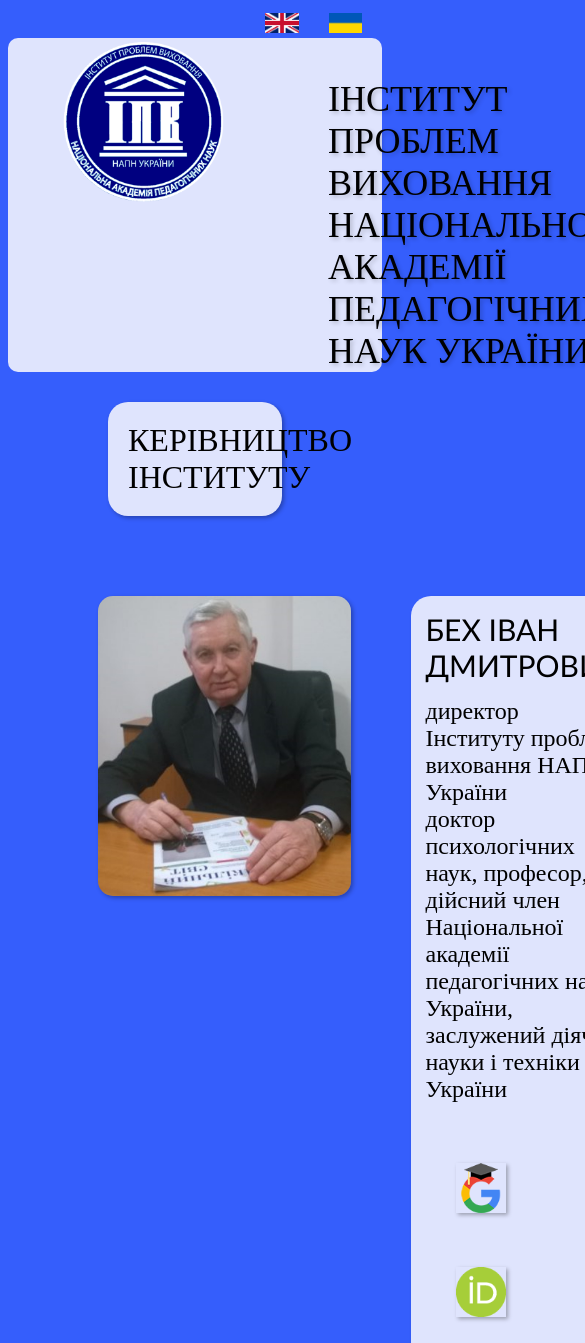
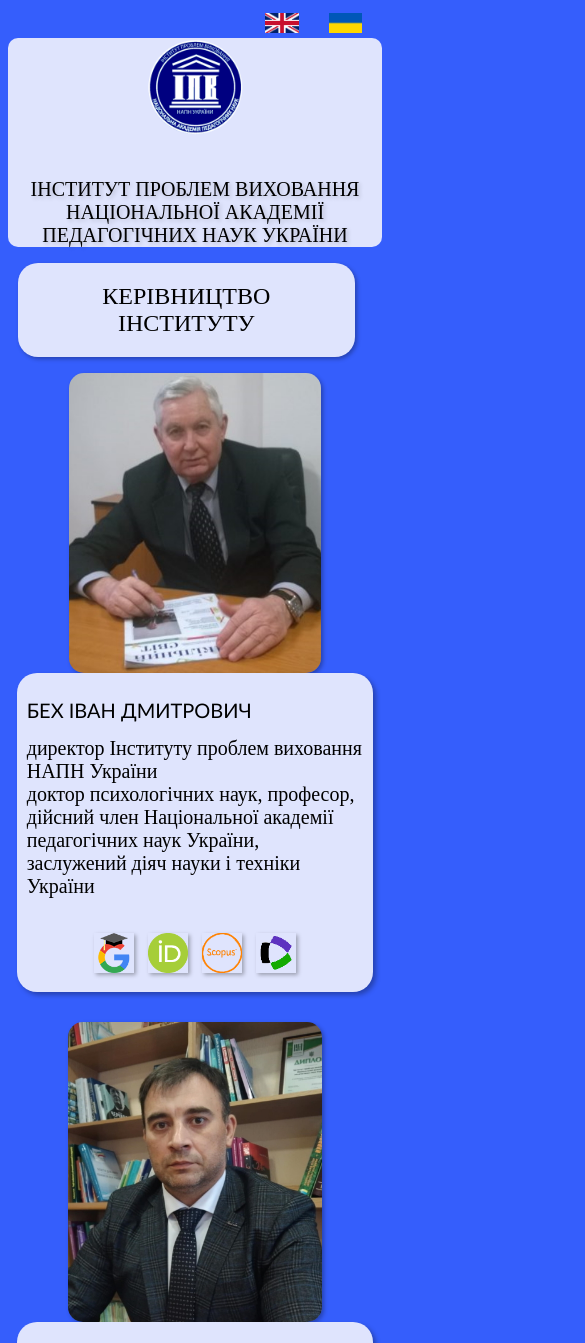
Before and after one commit to StevenTrey/IPV_Site, a plain HTML site: page index.html in a window 390 px wide. Shown: the top 1343 px of the page, 585 px wide, since content can reach past the window. Drawn offline with Linux system fonts and the light colour scheme.

Commit message:
adaptive version

```diff
--- a/index.html
+++ b/index.html
@@ -5,6 +5,7 @@
     <meta name="viewport" content="width=device-width, initial-scale=1.0" />
     <title>Співробітники Інституту</title>
     <link rel="stylesheet" href="styles/style.css" />
+    <meta name="viewport" content="width=device-width, initial-scale=1">
   </head>
   <body>
     <button class="back-to-top">
--- a/styles/style.css
+++ b/styles/style.css
@@ -169,3 +169,79 @@ footer{
     margin-right: 200px;
     text-align: right;
 }
+
+@media (max-width: 768px) {
+    .logo_img{
+        display: flex;
+        height: 100px;
+        margin: 0 auto;
+    }
+    .text_head {
+        font-size: 20px;
+        width: 90%;
+        text-align: center;
+    }
+    .title {
+        flex-direction: column;
+        align-items: center;
+        text-align: center;
+    }
+    .structure {
+        width: 90%;
+        text-align: center;
+        margin: 10px;
+    }
+    h1{
+        font-size: 24px;
+    }
+    h2{
+        font-size: 22px;
+    }
+    .researcher {
+      flex-direction: column;
+      align-items: center;
+      margin-left: 0;
+    }
+    .id_img{
+        height: 10px;
+    }
+    .text_res {
+      width: 90%;
+      padding: 10px;
+    }
+    .text_res p {
+        font-size: 20px;
+    }
+    .id_img {
+        margin: 0 auto;
+    }
+    .icon {
+        text-align: center;
+    }
+    .icon img {
+        width: 40px;
+        height: auto;
+        margin: 5px;
+    }
+    .row_lab {
+      flex-direction: column;
+      align-items: center;
+      margin-left: 0;
+    }
+    .labs_title{
+        font-size: 20px;
+        width: 90%;
+        text-align: center;
+        margin: 0 auto;
+    }
+    .lab {
+      width: 90%;
+      height: auto;
+      text-align: center;
+    }
+
+    .footer {
+      margin-right: 20px;
+      text-align: center;
+    }
+  }
```
Also changed, not shown: pages/lab1.html (+1 -0 lines), pages/lab2.html (+1 -0 lines).
